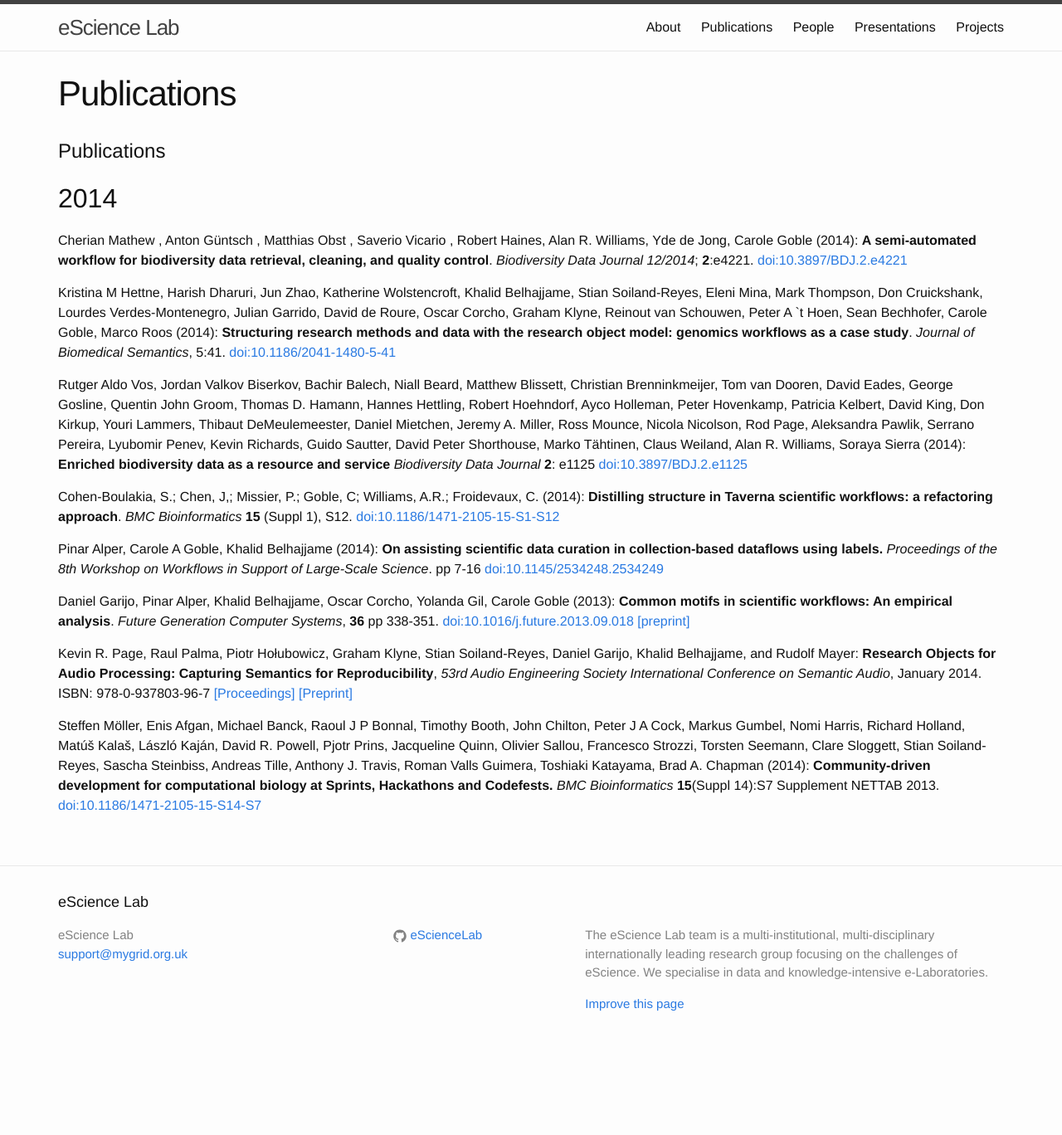
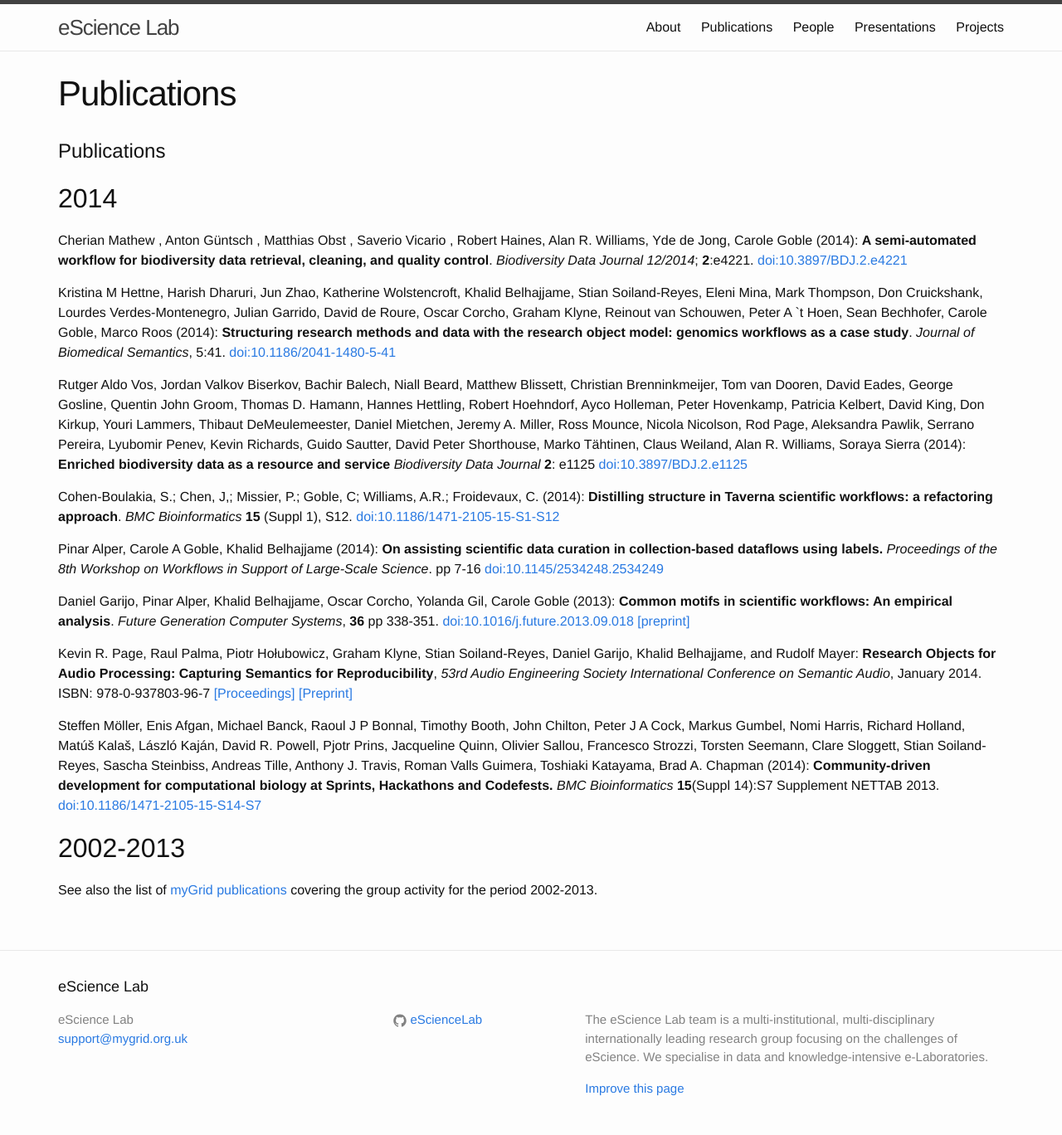
Before and after one commit to eScienceLab/eScienceLab.github.io, a Jekyll site: the page built from publications/index.md, in a window 1280 px wide. Shown: the whole page at 83% size. Built offline with Jekyll 4.4.1, drawn with Linux system fonts in a browser that asks for light colours; before the commit the page ends 1266 px from its top, so only the background shows below that.

Commit message:
Update index.md

```diff
--- a/publications/index.md
+++ b/publications/index.md
@@ -23,3 +23,8 @@ Daniel Garijo, Pinar Alper, Khalid Belhajjame, Oscar Corcho, Yolanda Gil, Carole
 Kevin R. Page, Raul Palma, Piotr Hołubowicz, Graham Klyne, Stian Soiland-Reyes, Daniel Garijo, Khalid Belhajjame, and Rudolf Mayer: **Research Objects for Audio Processing: Capturing Semantics for Reproducibility**, _53rd Audio Engineering Society International Conference on Semantic Audio_, January 2014. ISBN: 978-0-937803-96-7 [[Proceedings]](http://www.aes.org/e-lib/browse.cfm?elib=17116) [[Preprint]](https://www.escholar.manchester.ac.uk/api/datastream?publicationPid=uk-ac-man-scw:213117&datastreamId=SUPPLEMENTARY-1.PDF)
 
 Steffen Möller, Enis Afgan, Michael Banck, Raoul J P Bonnal, Timothy Booth, John Chilton, Peter J A Cock, Markus Gumbel, Nomi Harris, Richard Holland, Matúš Kalaš, László Kaján, David R. Powell, Pjotr Prins, Jacqueline Quinn, Olivier Sallou, Francesco Strozzi, Torsten Seemann, Clare Sloggett, Stian Soiland-Reyes, Sascha Steinbiss, Andreas Tille, Anthony J. Travis, Roman Valls Guimera, Toshiaki Katayama, Brad A. Chapman (2014): **Community-driven development for computational biology at Sprints, Hackathons and Codefests.** _BMC Bioinformatics_ **15**(Suppl 14):S7 Supplement NETTAB 2013.  [doi:10.1186/1471-2105-15-S14-S7](http://dx.doi.org/10.1186/1471-2105-15-S14-S7)
+
+## 2002-2013
+
+See also the list of
+[myGrid publications](http://dev.mygrid.org.uk/wiki/display/about/myGrid+Publications) covering the group activity for the period 2002-2013.
```
